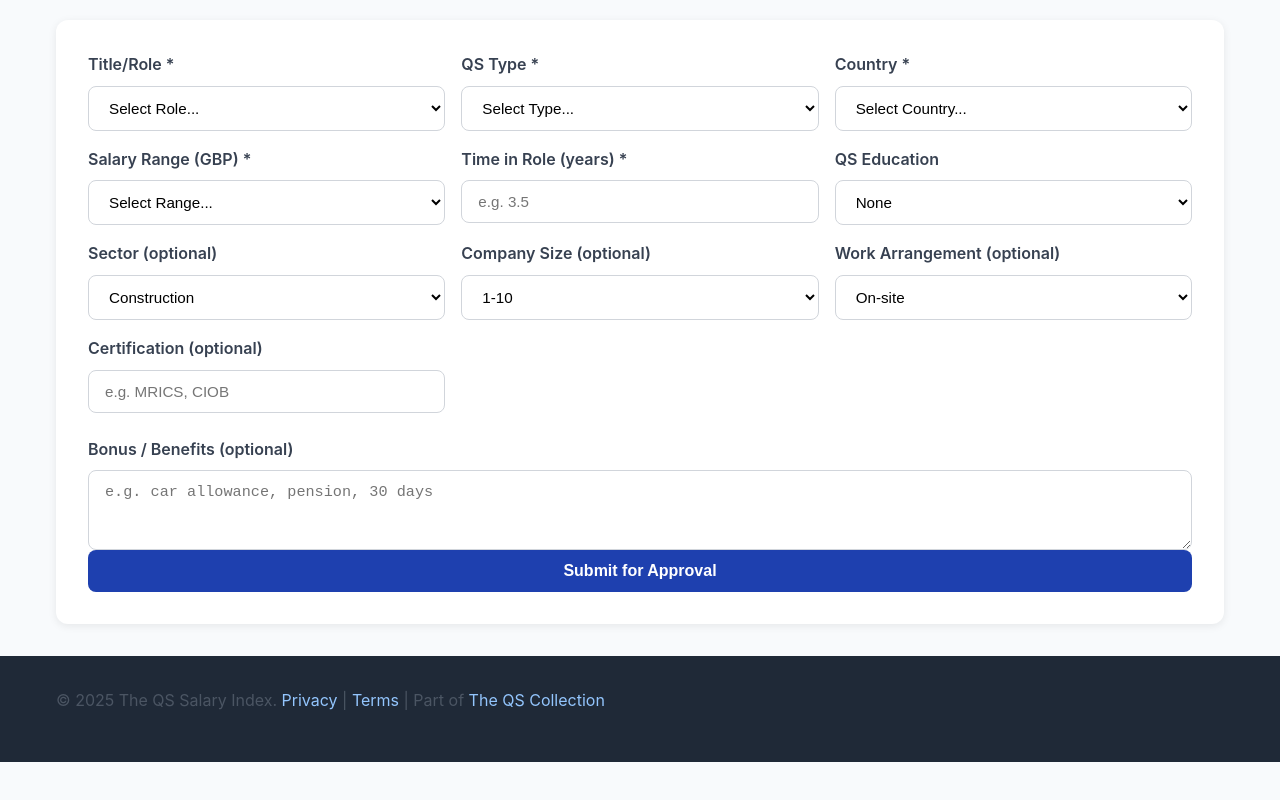
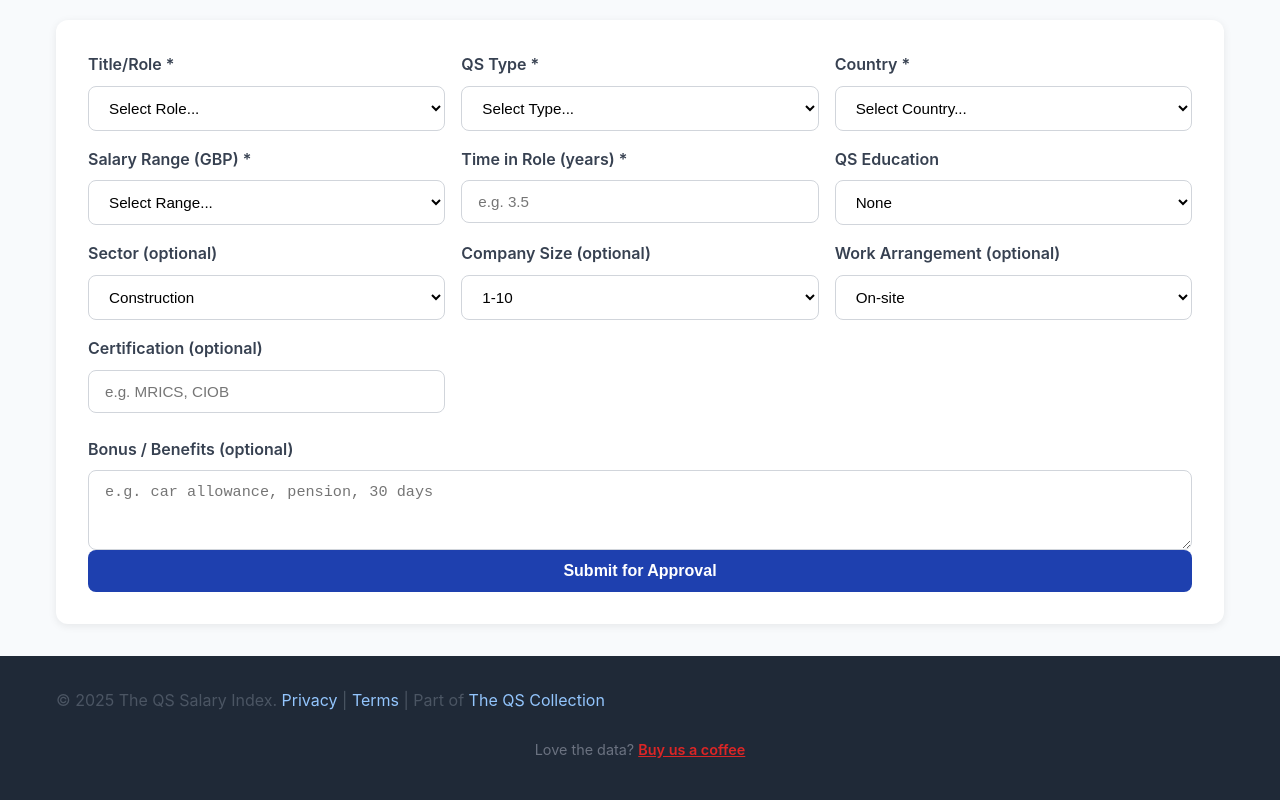
Before and after one commit to fullstackprocrastinator/qs-salary-index, a plain HTML site: page submit.html in a window 1280 px wide. Shown: the part 314-1114 px from the top of the page. Before the commit the page ends 1076 px from the top, so only its background shows below. Drawn offline with Linux system fonts and the light colour scheme.

Commit message:
Update submit.html

```diff
--- a/submit.html
+++ b/submit.html
@@ -251,6 +251,15 @@
         <a href="terms.html">Terms</a> |
         Part of <a href="https://www.theqscollection.com" target="_blank" rel="noopener">The QS Collection</a>
       </p>
+      <!-- ===== SUPPORT CTA (ADD TO FOOTER, BEFORE </footer>) ===== -->
+<p style="text-align:center; margin:1.5rem 0 0.5rem; font-size:0.9rem; color:#6b7280;">
+  Love the data?
+  <a href="https://buymeacoffee.com/theqssalaryindex"
+     target="_blank"
+     style="color:#dc2626; font-weight:600; text-decoration:underline;">
+    Buy us a coffee
+  </a>
+</p>
     </div>
   </footer>
 
```
